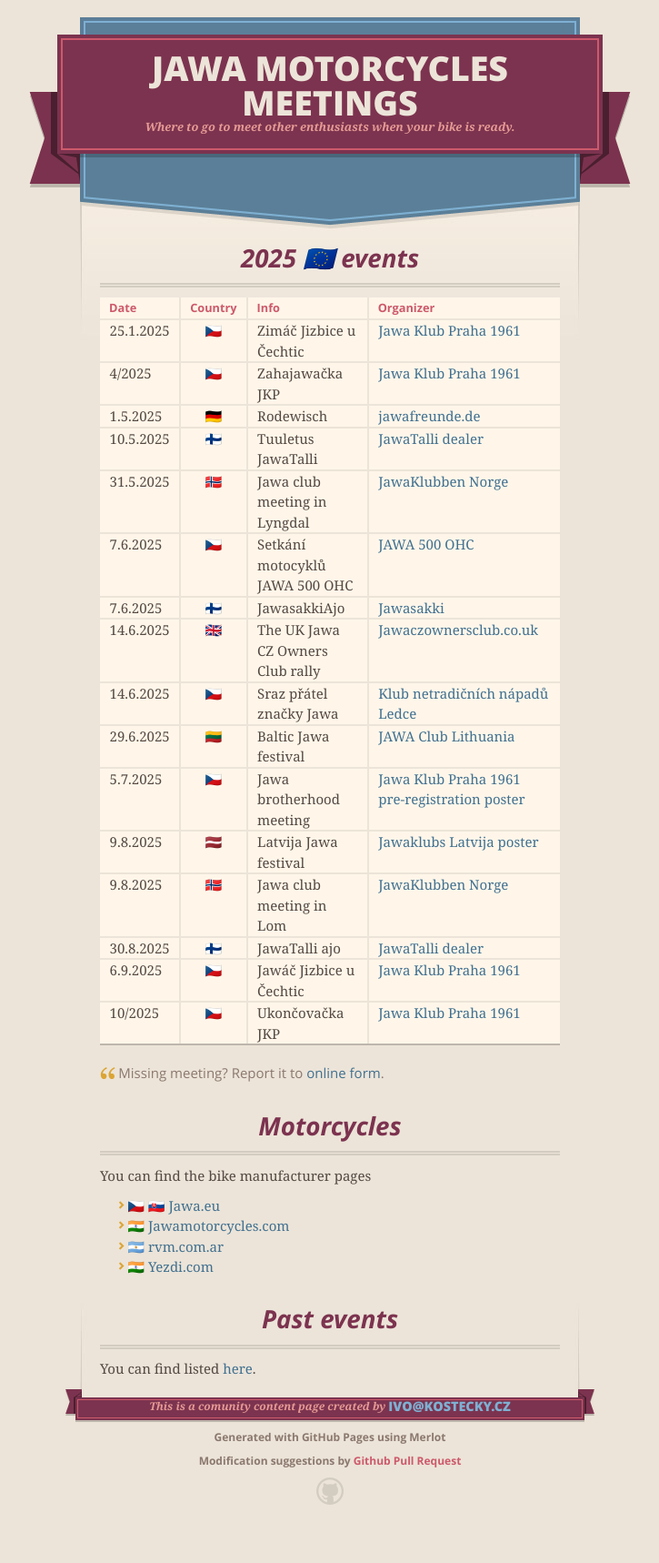
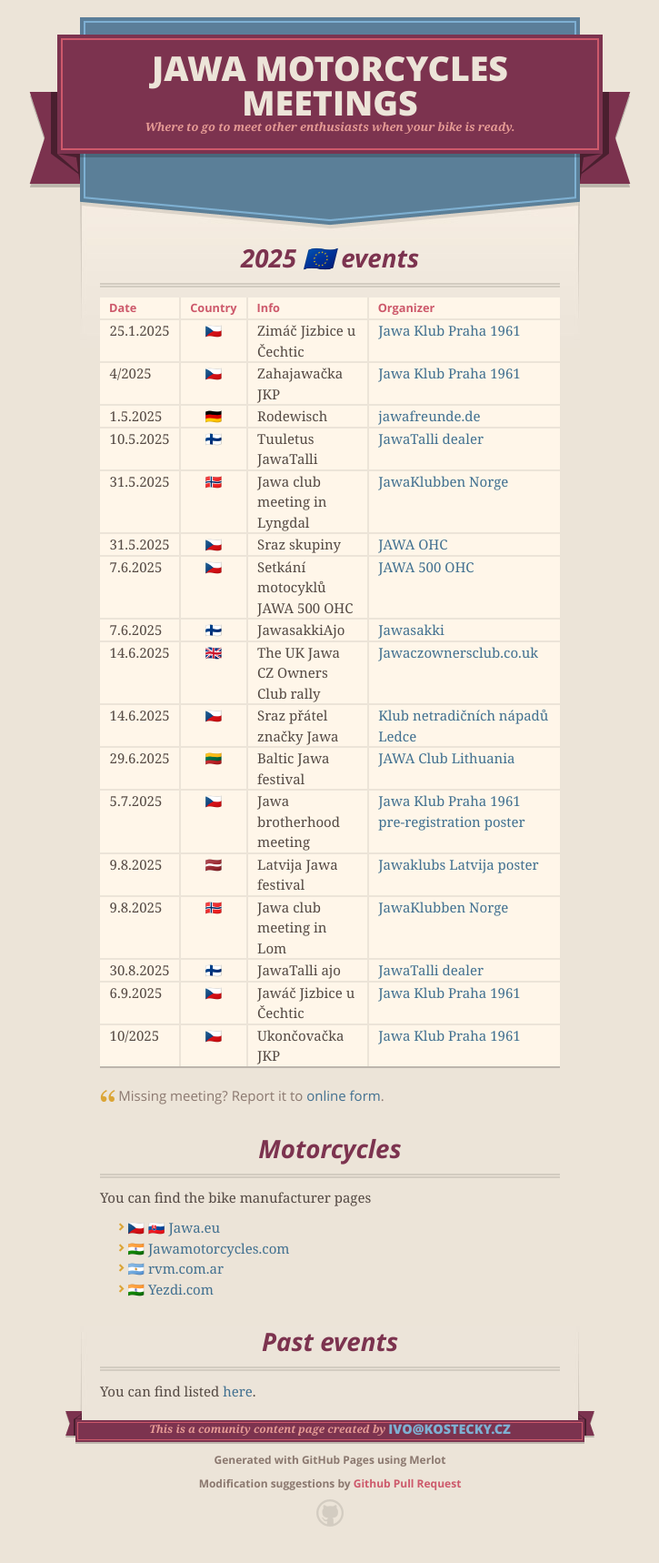
Before and after one commit to microkost/jawamotorcycles.cz, a Jekyll site: the page built from docs/index.md, in a window 1280 px wide. Shown: the whole page at 91% size, without its empty margins (277-1002 px from the left). Built offline with Jekyll 4.4.1, drawn with Linux system fonts in a browser that asks for light colours; our own code applies the rules of GitHub Pages for plain Markdown files; before the commit the page ends 1694 px from its top, so only the background shows below that.

Commit message:
Jawa 350 OHC facebook group meeting added

```diff
--- a/docs/index.md
+++ b/docs/index.md
@@ -11,6 +11,7 @@
 |   1.5.2025 | 🇩🇪 | Rodewisch | [jawafreunde.de](https://jawafreunde.de/index.php/beitrage-von-veranstaltungen) |
 |  10.5.2025 | 🇫🇮 | Tuuletus JawaTalli | [JawaTalli dealer](https://www.jawatalli.fi/news/) |
 |  31.5.2025 | 🇳🇴 | Jawa club meeting in Lyngdal | [JawaKlubben Norge](http://jawaklubben.no/) |
+|  31.5.2025 | 🇨🇿 | Sraz skupiny | [JAWA OHC](https://www.facebook.com/events/1394221181547387) |
 |   7.6.2025 | 🇨🇿 | Setkání motocyklů JAWA 500 OHC | [JAWA 500 OHC](https://www.facebook.com/events/1177004126811472) |
 |   7.6.2025 | 🇫🇮 | JawasakkiAjo | [Jawasakki](https://www.jawasakki.fi/tapahtuma/jawasakkiajot-2025/) |
 |  14.6.2025 | 🇬🇧 | The UK Jawa CZ Owners Club rally | [Jawaczownersclub.co.uk](http://www.jawaczownersclub.co.uk/events.htm) |
```
